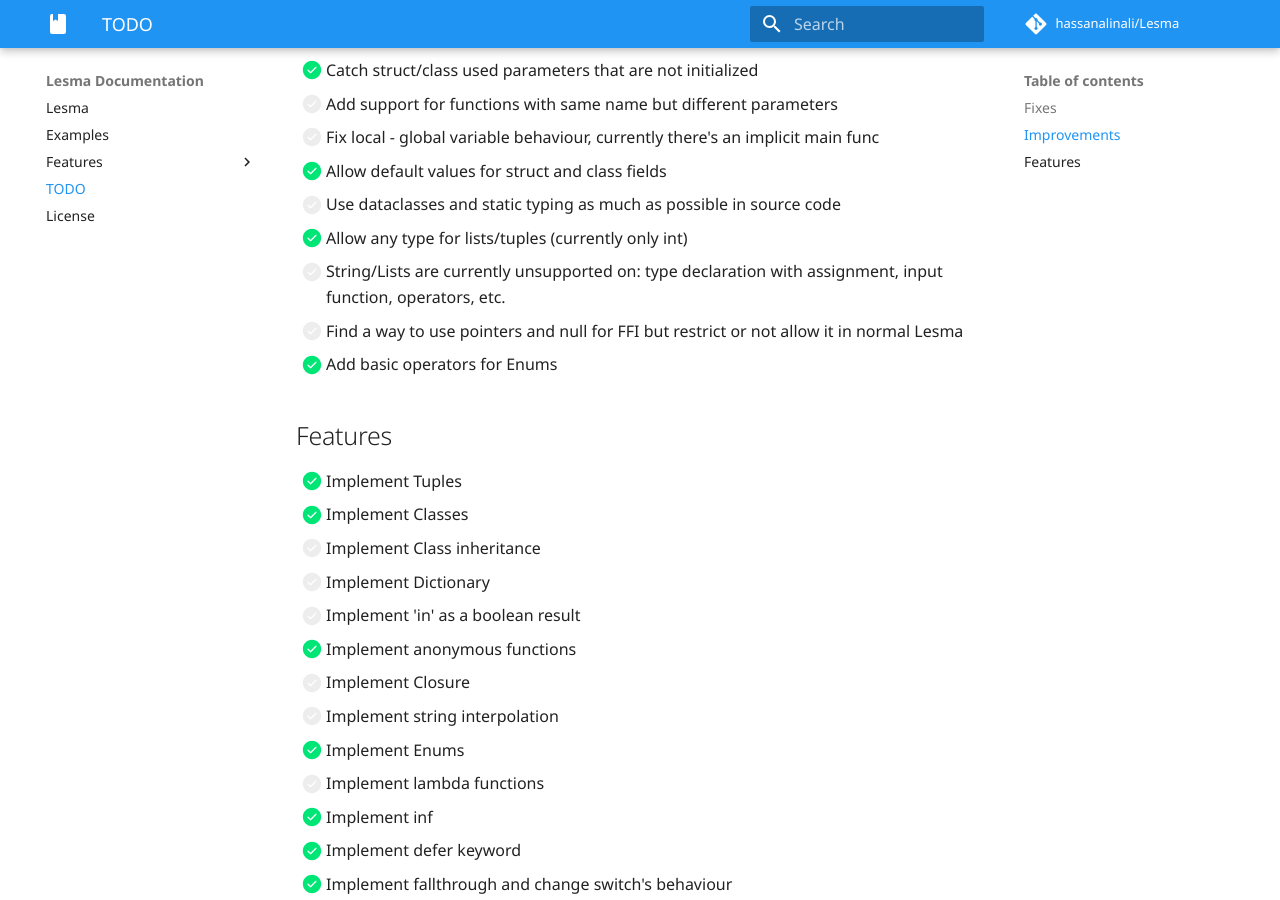
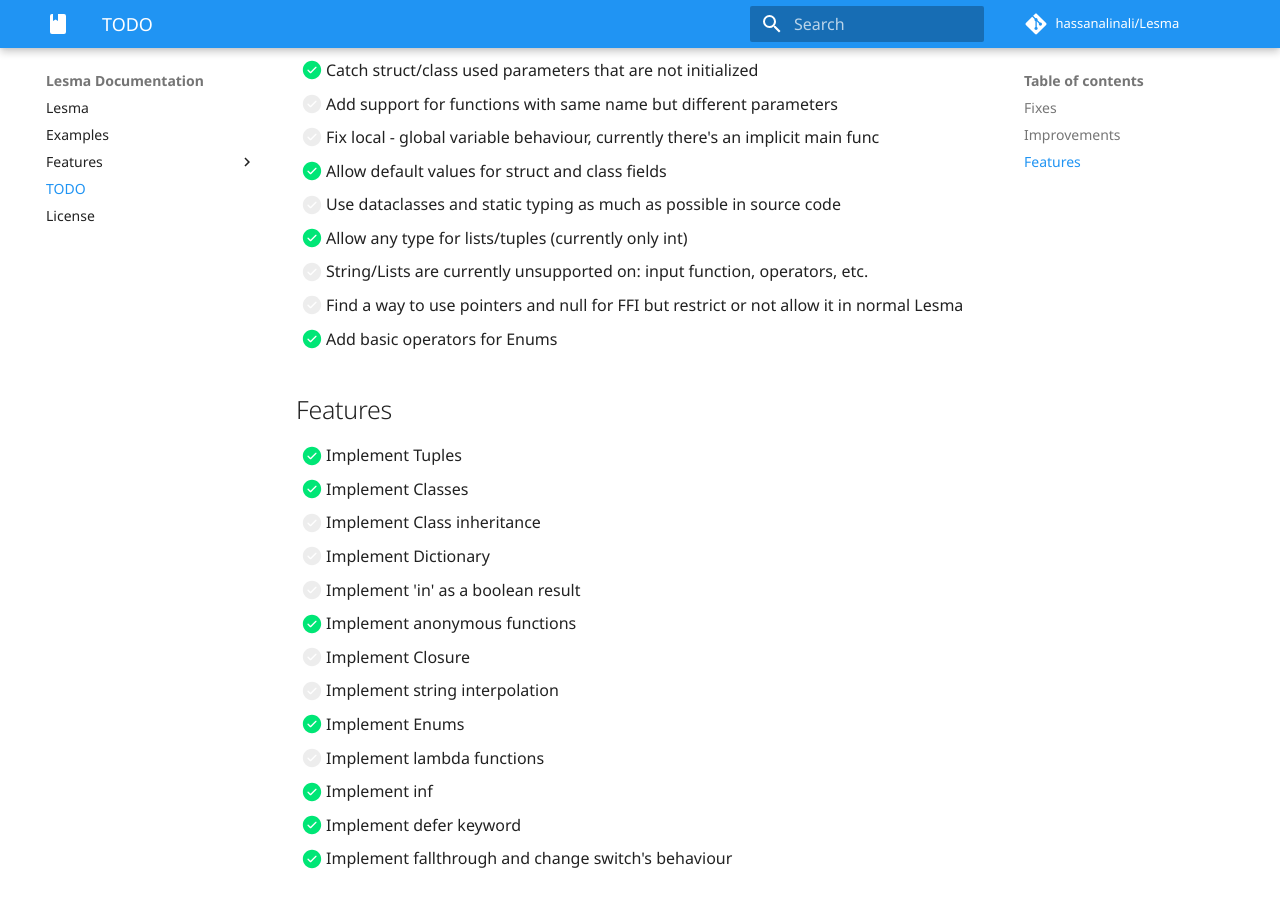
Before and after one commit to alinalihassan/pyLesma, an MkDocs documentation site: the page built from docs/TODO.md, in a window 1280 px wide and 900 px high, scrolled down 726 px. Built offline with MkDocs 1.6.1 and Material for MkDocs 9.7.7, drawn with Linux system fonts in a browser that asks for light colours; comment, search, counter and statistics services are not loaded.

```diff
--- a/docs/TODO.md
+++ b/docs/TODO.md
@@ -23,7 +23,7 @@
 - [x] Allow default values for struct and class fields
 - [ ] Use dataclasses and static typing as much as possible in source code
 - [x] Allow any type for lists/tuples (currently only int)
-- [ ] String/Lists are currently unsupported on: type declaration with assignment, input function, operators, etc.
+- [ ] String/Lists are currently unsupported on: input function, operators, etc.
 - [ ] Find a way to use pointers and null for FFI but restrict or not allow it in normal Lesma
 - [x] Add basic operators for Enums
 
```
Also changed, not shown: 1 other file.
